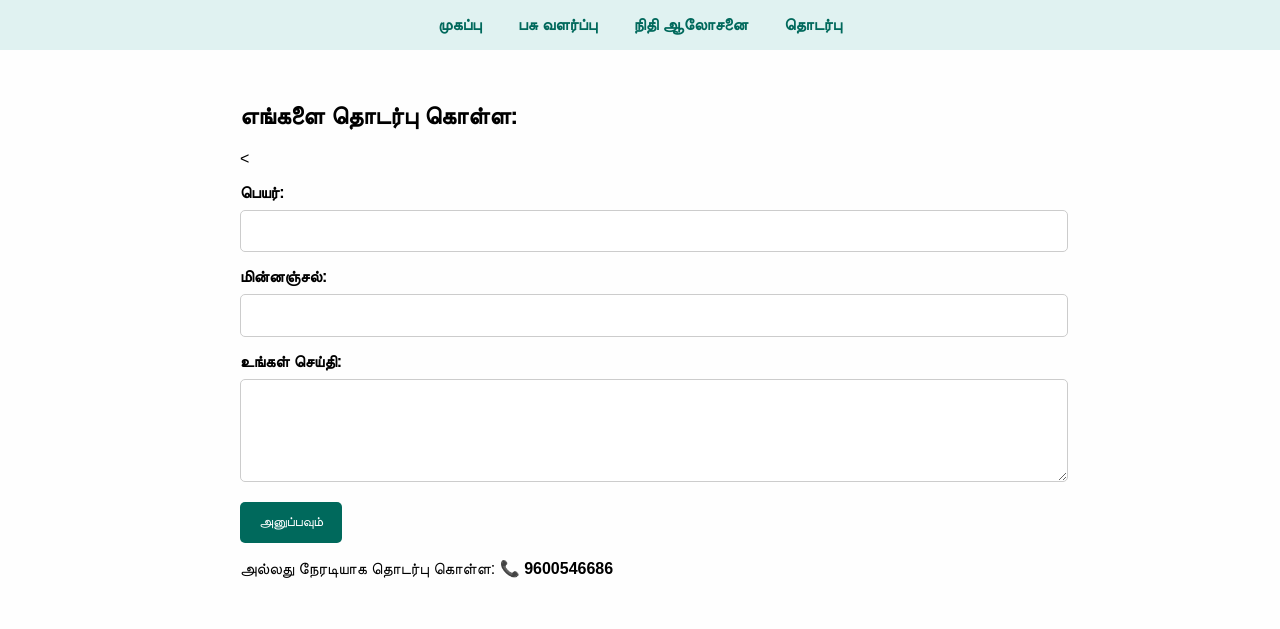
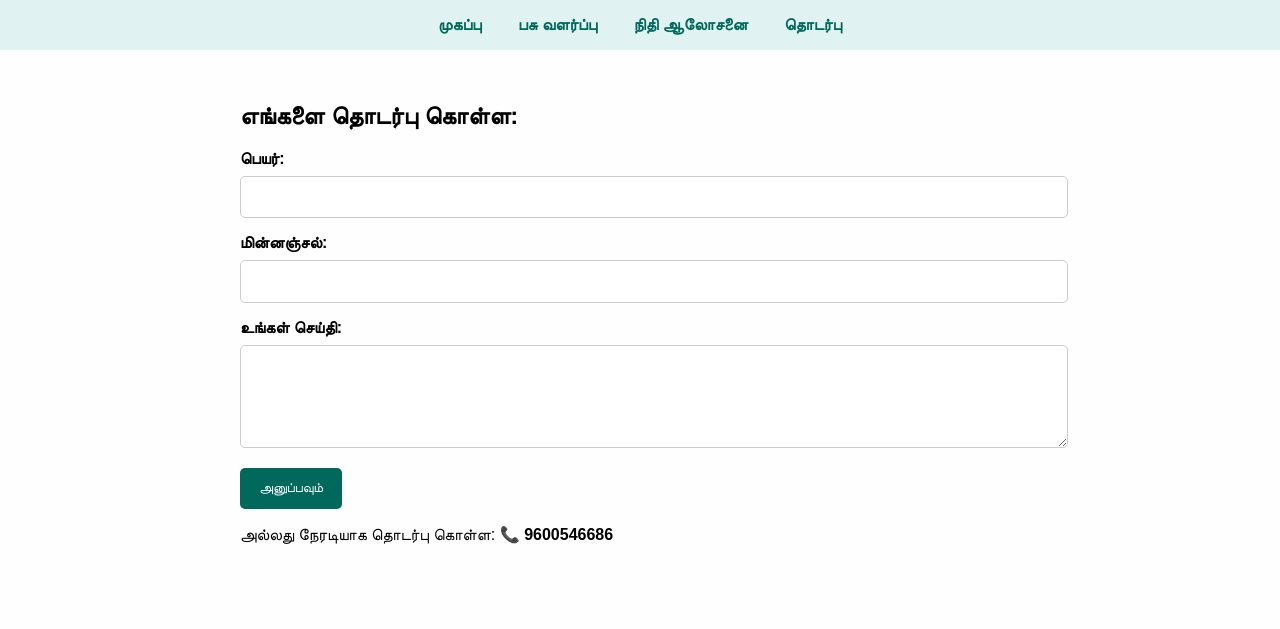
Before and after one commit to bottomsteptotop/getrich, a plain HTML site: page contact.html in a window 1280 px wide. Drawn offline with Linux system fonts and the light colour scheme.

Commit message:
Add files via upload

```diff
--- a/contact.html
+++ b/contact.html
@@ -61,7 +61,7 @@
 
   <div class="container">
     <h2>எங்களை தொடர்பு கொள்ள:</h2>
-    <<form action="https://formsubmit.co/aanishrn@gmail.com" method="POST">
+    <form action="https://formsubmit.co/aanishrn@gmail.com" method="POST">
 <input type="hidden" name="_captcha" value="false">
 <input type="hidden" name="_template" value="box">
 <input type="hidden" name="_next" value="https://bottomsteptotop.github.io/getrich/thankyou.html">
```
